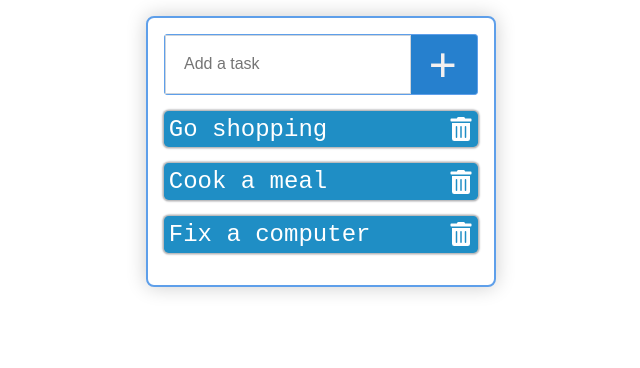
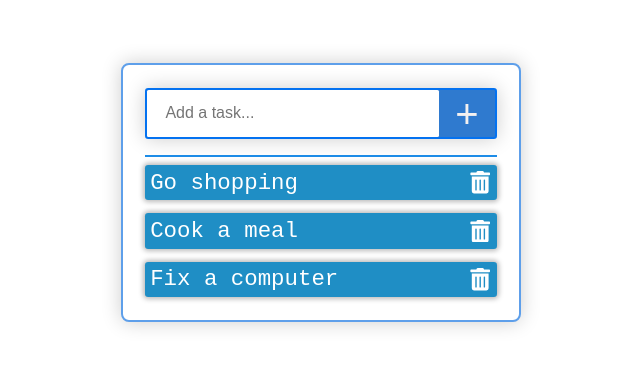
Before and after one commit to tarieli-d/react-ToDoList, a React app: page / in a window 1280 px wide. Shown: the whole page, without its empty margins (319-959 px from the left). Built offline with nearby package versions, Linux system fonts and the light colour scheme.

Commit message:
2 files modified--input bar and add button looks better,also line separates form and task  list

```diff
--- a/src/components/AddTaskForm.js
+++ b/src/components/AddTaskForm.js
@@ -21,7 +21,7 @@ const AddTaskForm = props => {
       <form>
         <input
           type="text"
-          placeholder="Add a task"
+          placeholder="Add a task..."
           onChange={handleChange}
           value={task}
         />
--- a/src/style.css
+++ b/src/style.css
@@ -7,10 +7,10 @@ html {
   box-sizing: inherit;
 }
 #root {
-  width: 350px;
+  width: 400px;
   margin: auto;
-  margin-top: 2vh;
-  padding: 1rem;
+  margin-top: 5%;
+  padding: 1.4rem;
   background: #fff;
   border-radius: 8px;
   box-shadow: 0 0 20px rgba(0, 0, 0, 0.2);
@@ -19,35 +19,39 @@ html {
 form {
   display: flex;
   width: 100%;
-  height: 3.8rem;
-  background: #2680ce;
-  border: 0.1rem solid #5e9fea;
+  height: 3.2rem;
+  border: 2px solid #0472f0;
+  background: #2f7acf;
   border-radius: 0.2rem;
+  box-shadow: 0 0 20px rgba(0, 0, 0, 0.2);
 }
 input {
-  width: 79%;
+  width: 87%;
   height: 100%;
-  border: 1px solid #ced4da;
   text-indent: 1rem;
   outline: none;
+  border: none;
   font: 100 1rem sans-serif;
+  border-radius: 0.1rem;
 }
 button {
-  width: 20%;
+  width: 13%;
   height: 100%;
-  font-size: 3rem;
+  font-size: 2.5rem;
   border: none;
   color: #f3f0f0;
   background: transparent;
   cursor: pointer;
+  box-sizing: content-box;
 }
 ul {
   display: flex;
   flex-direction: column;
-  gap: 1rem;
-  position: relative;
-  padding: 0;
+  row-gap: 0.8rem;
   width: 100%;
+  border-top: 2px solid #1d8ce7;
+  padding: 0.5rem 0 0;
+  margin: 1rem 0 0;
 }
 
 li b {
@@ -70,9 +74,9 @@ li span:hover {
   padding: 0.3rem;
   background-color: rgb(31, 142, 197);
   color: rgb(255, 255, 255);
-  box-shadow: 0 0 0.1rem 0.1rem #b3b4b6;
-  border-radius: 0.3rem;
-  font-size: 1.5rem;
+  box-shadow: 0 0 5px 2px rgb(187, 187, 187);
+  border-radius: 0.2rem;
+  font-size: 1.4rem;
   font-family: 'Courier New', Courier, monospace;
   word-break: break-word;
   overflow-wrap: break-word;
```
